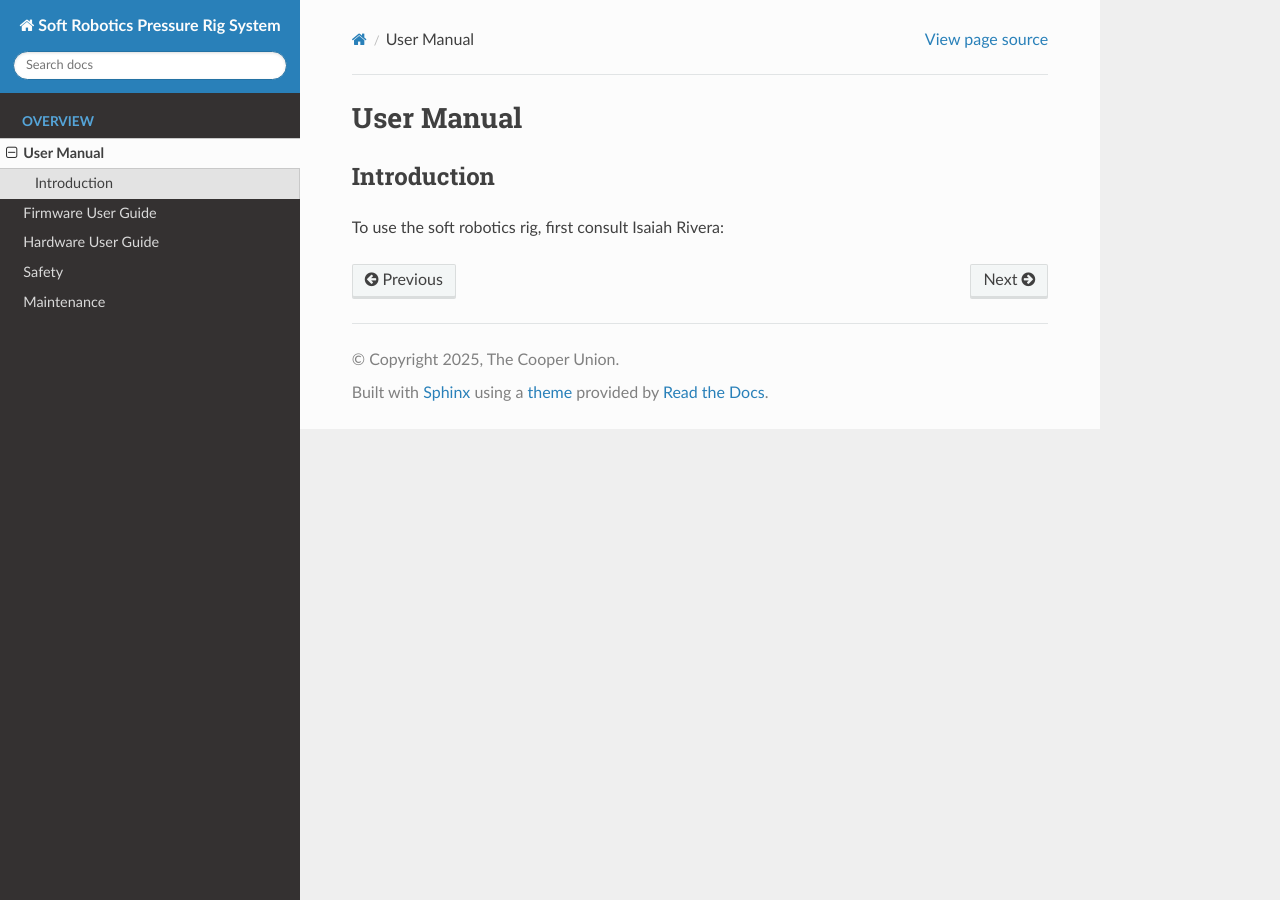
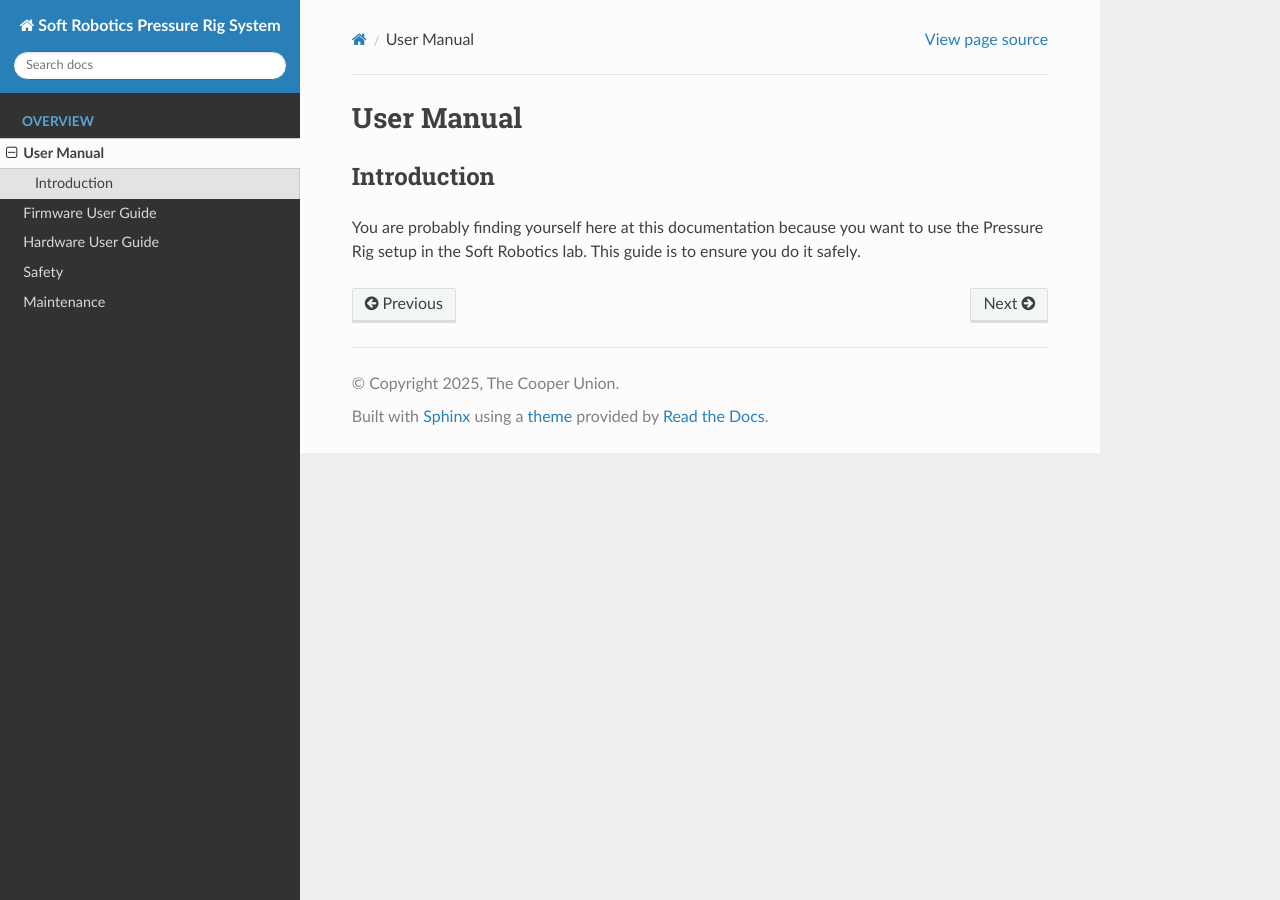
Before and after one commit to CooperUnionBIRDLab/Pressure_Rig_Docs, a Sphinx documentation site: the page built from docs/source/user_manual.rst, in a window 1280 px wide. Built offline with Sphinx 7.4.7 and the Read the Docs theme 3.1.0, drawn with Linux system fonts in a browser that asks for light colours.

Commit message:
Update user_manual.rst

```diff
--- a/docs/source/user_manual.rst
+++ b/docs/source/user_manual.rst
@@ -3,4 +3,4 @@ User Manual
 
 Introduction
 ------------
-To use the soft robotics rig, first consult Isaiah Rivera:
+You are probably finding yourself here at this documentation because you want to use the Pressure Rig setup in the Soft Robotics lab. This guide is to ensure you do it safely.
```
